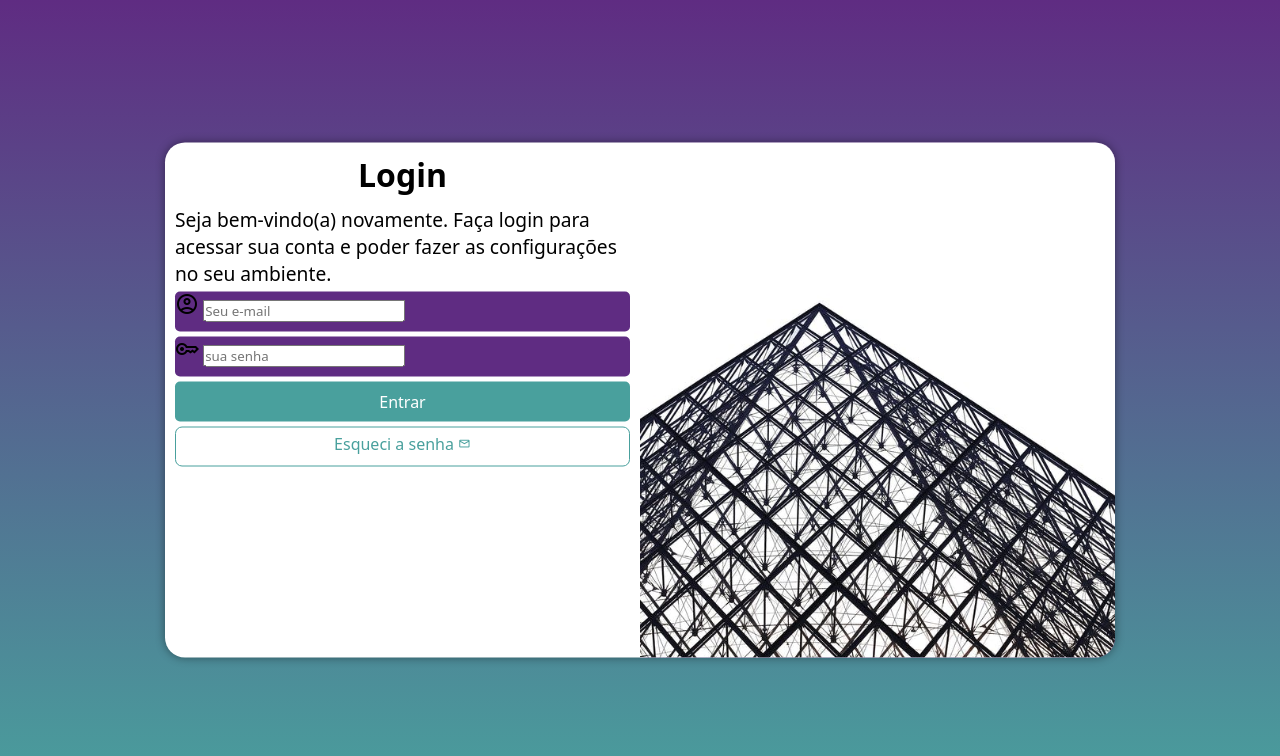
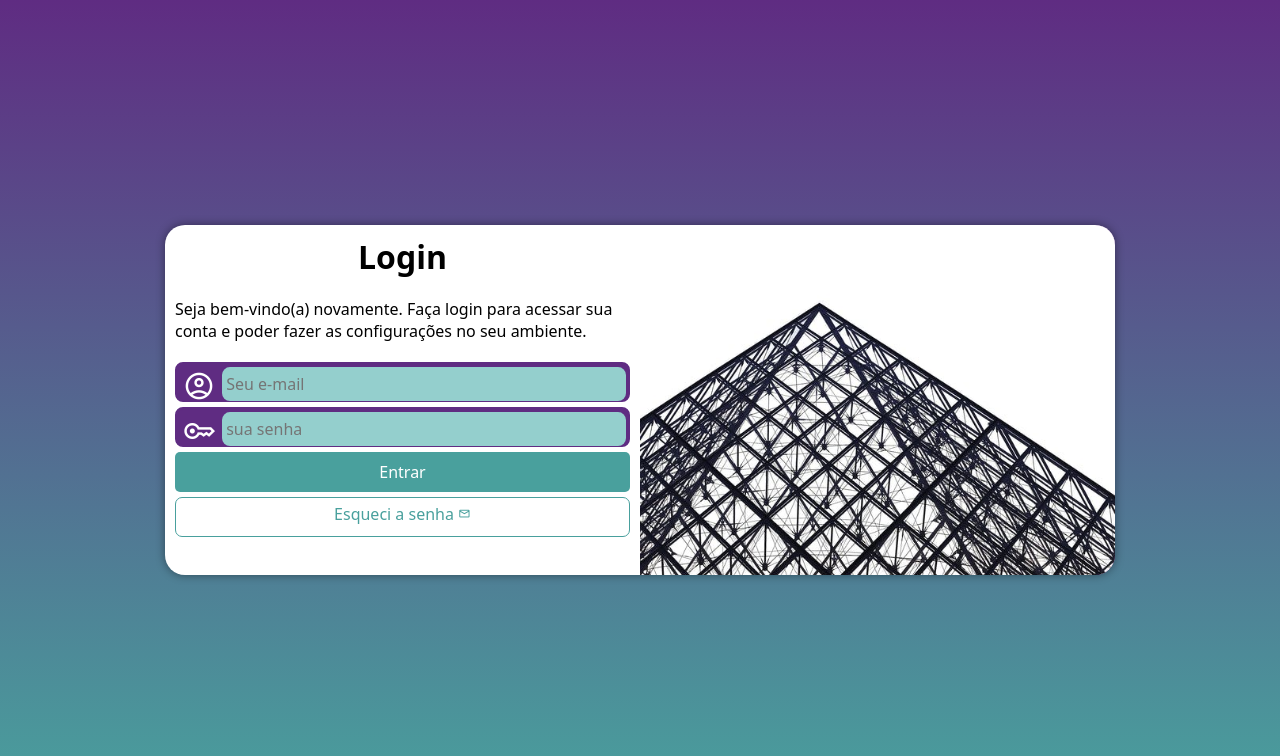
Before and after one commit to HenricleyGuarnieri/projeto-login, a plain HTML site: page index.html in a window 1280 px wide. Drawn offline with nearby package versions, Linux system fonts and the light colour scheme.

Commit message:
atualização projeto login

```diff
--- a/estilos/media-query.css
+++ b/estilos/media-query.css
@@ -10,7 +10,7 @@ Grandes telas: acima de 1200px
 
 */
 
-@media screen and (min-width: 768px) and (max-width: 992px) {
+@media screen and (min-width: 768px) and (max-width: 992px) { /* CONFIGURAÇÃO PARA TABLET */
 
     body {
         background-image: linear-gradient(to top, #49a09d, #5f2c82);
@@ -18,6 +18,7 @@ Grandes telas: acima de 1200px
     }
     section#login {
         width: 80vw;
+        height: 280px;
     }
 
     section#login > div#imagem {
@@ -26,7 +27,7 @@ Grandes telas: acima de 1200px
         height: 100%;
     }
 
-    section#formulario {
+    section#login >div#formulario {
         float: right;
         width: 70%;
     }
@@ -34,13 +35,14 @@ Grandes telas: acima de 1200px
 }
 
 @media screen and (min-width: 992px) {
-    body {
+    body { /* CONFIGURAÇÕES PARA DESKTOP */
         background-image: linear-gradient(to top, #49a09d, #5f2c82);
 
     }
 
     section#login {
         width: 950px;
+        height: 350px;
     }
 
     section#login > div#imagem {
@@ -60,6 +62,7 @@ Grandes telas: acima de 1200px
     }
 
     div#formulario > p {
-        font-size: 1.2em;
+        font-size: 1em;
+        margin: 20px 0px;
     }
 }
--- a/estilos/style.css
+++ b/estilos/style.css
@@ -39,6 +39,7 @@ section#login {
     border-radius: 20px;
     box-shadow: 0px 0px 10px rgba(0, 0, 0, 0.429);
 
+    transform: translate(-50%, -50%);
     transition: width 0.3s, height 0.3s;
     transition-timing-function: ease;
 }
@@ -67,10 +68,11 @@ div#formulario > p {
 
 form > div.campo {
     background-color: #5f2c82;
+    border: 3px solid #5f2c82;
     display: block;
     width: 100%;
     height: 40px;
-    border-radius: 5px;
+    border-radius: 8px;
     margin: 5px 0px;
 }
 
@@ -87,6 +89,30 @@ form > input[type=submit] {
     color: white;
     border: none;
     border-radius: 5px;
+    cursor: pointer;
+}
+
+div.campo > span {
+    color: white;
+    font-size: 2em;
+    width: 40px;
+    padding: 5px;
+}
+
+div.campo > input {
+    background-color: #94cfcd;
+    font-size: 1em;
+    width: calc(100% - 45px);
+    height: 100%;
+
+    border: 0px;
+    border-radius: 8px;
+    padding: 4px;
+    transform: translateY(-35%);
+}
+
+div.campo > input:focus-within {
+    background-color: white;
 }
 
 form > input[type=submit]:hover {
```
